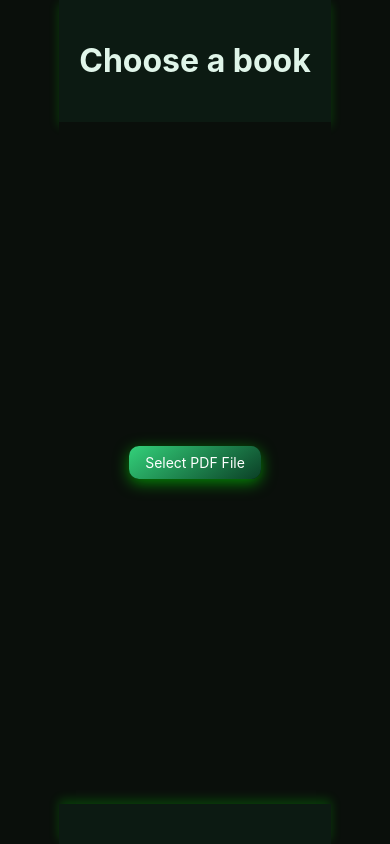
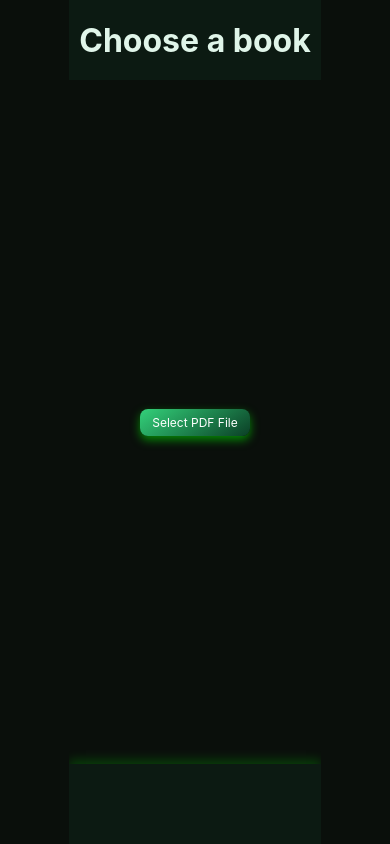
Before and after one commit to aiquyz/speedbook_bot, a React (Create React App) app: page / in a window 390 px wide. Built offline with nearby package versions, Linux system fonts and the light colour scheme.

Commit message:
Change style for mobile template

```diff
--- a/src/App.css
+++ b/src/App.css
@@ -8,6 +8,7 @@ body, html {
   display: flex;
   justify-content: center;
   align-items: center;
+  overflow: hidden; /* Избежим ненужного прокручивания */
 }
 
 .App {
@@ -16,14 +17,19 @@ body, html {
   height: 100vh;
   background: linear-gradient(145deg, #0c1a12, #172623);
   color: #e0f5e9;
+  overflow: hidden; /* Полная адаптация под экран */
 }
 
 .App-header {
   background-color: #0c1a12;
-  padding: 20px;
+  padding: 10px; /* Меньше отступов для экономии пространства */
   text-align: center;
   box-shadow: 0 4px 10px rgba(0, 255, 0, 0.2);
   color: #e0f5e9;
+  display: flex;
+  justify-content: center;
+  align-items: center;
+  height: 60px; /* Уменьшаем высоту */
 }
 
 .App-main {
@@ -33,41 +39,45 @@ body, html {
   justify-content: center;
   align-items: center;
   background-color: #0a0f0b;
-  padding: 20px;
+  padding: 10px; /* Оптимизация отступов для мобильных */
 }
 
 .App-footer {
-  padding: 20px;
-  background-color: #0c1a12;
   display: flex;
   justify-content: space-between;
   align-items: center;
+  padding: 10px;
+  background-color: #0c1a12;
   box-shadow: 0 -4px 10px rgba(0, 255, 0, 0.2);
+  height: 60px; /* Уменьшаем высоту */
 }
 
 .pdf-container {
   display: flex;
   justify-content: center;
   align-items: center;
+  flex-direction: column;
   background-color: #0a0f0b;
-  width: 80%; /* Установим ширину контейнера на 80% экрана */
-  max-width: 900px; /* Максимальная ширина */
-  height: 80vh; /* Высота 80% от высоты окна */
-  padding: 20px;
+  width: 100%; /* Занимаем всю ширину экрана */
+  height: 70vh; /* Высота 70% для PDF */
+  padding: 10px; /* Меньше отступов */
   overflow-y: auto;
-  box-shadow: 0 4px 10px rgba(0, 255, 0, 0.2); /* Добавим небольшую тень для акцента */
+  box-shadow: 0 4px 10px rgba(0, 255, 0, 0.2);
 }
 
 .react-pdf__Page {
-  max-width: 100%; /* Ширина страницы не может превышать ширину контейнера */
-  max-height: 100%; /* Высота страницы не может превышать высоту контейнера */
-  width: auto;
+  display: flex;
+  justify-content: center;
+  align-items: center;
+  width: 100%;
   height: auto;
-  object-fit: contain; /* Сохраняем пропорции страницы при масштабировании */
+  object-fit: contain;
 }
 
-.react-pdf__Page__canvas{
-  max-height: 100%;
+.react-pdf__Page__canvas {
+  width: 100% !important;
+  height: auto !important;
+  object-fit: contain !important;
 }
 
 /* Скрытие текстового слоя и слоя аннотаций */
@@ -85,12 +95,15 @@ body, html {
 
 .file-label,
 .file-label-small {
+  display: flex;
+  justify-content: center;
+  align-items: center;
   background: linear-gradient(145deg, #33d17a, #0b3f26);
   color: white;
-  padding: 10px 20px;
-  border-radius: 10px;
+  padding: 8px 16px; /* Оптимизация размера для мобильных */
+  border-radius: 8px; /* Мягкие углы для мобильных устройств */
   cursor: pointer;
-  box-shadow: 0 4px 15px rgba(0, 255, 0, 0.5);
+  box-shadow: 0 4px 10px rgba(0, 255, 0, 0.5);
   transition: all 0.2s ease-in-out;
 }
 
@@ -102,19 +115,19 @@ body, html {
 .file-label-small {
   padding: 5px 10px;
   font-size: 12px;
-  position: relative;
 }
 
 .controls {
   display: flex;
+  justify-content: center;
   align-items: center;
-  margin-top: 20px;
+  margin-top: 10px;
 }
 
 .page-input {
-  width: 60px;
+  width: 50px;
   padding: 5px;
-  margin: 0 10px;
+  margin: 0 8px;
   border: 1px solid #33d17a;
   border-radius: 5px;
   background-color: #0a0f0b;
@@ -125,11 +138,11 @@ body, html {
   background: linear-gradient(145deg, #33d17a, #0b3f26);
   color: white;
   border: none;
-  border-radius: 10px;
-  padding: 10px 20px;
-  font-size: 16px;
+  border-radius: 8px;
+  padding: 8px 16px; /* Оптимизированный размер кнопки */
+  font-size: 14px;
   cursor: pointer;
-  box-shadow: 0 4px 15px rgba(0, 255, 0, 0.5);
+  box-shadow: 0 4px 10px rgba(0, 255, 0, 0.5);
   transition: all 0.2s ease-in-out;
 }
 
@@ -138,46 +151,43 @@ body, html {
 }
 
 .range-container {
-  margin-top: 20px;
   display: flex;
+  justify-content: center;
   align-items: center;
-}
-
-.speed-range {
-  margin-right: 10px;
-  background-color: #0c1a12;
-  color: #e0f5e9;
+  margin-top: 10px;
 }
 
 .word-display {
-  font-size: 32px;
+  font-size: 24px; /* Уменьшаем для мобильных */
   font-weight: bold;
   color: #33d17a;
-  margin-top: 20px;
+  margin-top: 10px;
+  display: flex;
+  justify-content: center;
+  align-items: center;
 }
 
 @media (max-width: 768px) {
   .pdf-container {
-    width: 90%; /* Для мобильных устройств контейнер будет занимать больше ширины */
-    height: 60vh; /* Высота контейнера станет меньше на мобильных устройствах */
+    width: 100%;
+    height: 60vh;
   }
 
   .word-display {
-    font-size: 28px;
+    font-size: 22px;
   }
 
   .ios-button {
-    padding: 8px 16px;
-    font-size: 14px;
+    padding: 6px 12px;
+    font-size: 12px;
   }
 
   .file-label-small {
-    padding: 5px 8px;
-    font-size: 12px;
+    padding: 4px 6px;
+    font-size: 10px;
   }
 }
 
-/* Modal styles */
 .modal {
   position: fixed;
   top: 0;
@@ -193,31 +203,39 @@ body, html {
 
 .modal-content {
   background: linear-gradient(145deg, #0b3f26, #1c6e4b);
-  padding: 40px;
+  padding: 20px; /* Меньше отступов */
   border-radius: 10px;
-  box-shadow: 0 4px 15px rgba(0, 255, 0, 0.5);
+  box-shadow: 0 4px 10px rgba(0, 255, 0, 0.5);
   text-align: center;
-  position: relative;
+  display: flex;
+  flex-direction: column;
+  align-items: center;
 }
 
 .modal-content h2 {
-  margin-bottom: 20px;
+  margin-bottom: 10px;
   color: #e0f5e9;
+  font-size: 18px;
 }
 
 .modal-content .ios-button {
-  font-size: 18px;
-  padding: 10px 30px;
+  font-size: 14px;
+  padding: 8px 16px;
   background: linear-gradient(145deg, #33d17a, #0b3f26);
 }
 
-/* Стиль для контейнера кнопки закрытия */
 .close-button-container {
-  margin-top: 20px;
+  display: flex;
+  justify-content: center;
+  margin-top: 10px;
 }
 
 .close-button {
-  font-size: 16px;
+  font-size: 14px;
   background: linear-gradient(145deg, #33d17a, #0b3f26);
   color: white;
+  padding: 8px 16px;
+  border: none;
+  border-radius: 8px;
+  cursor: pointer;
 }
```
